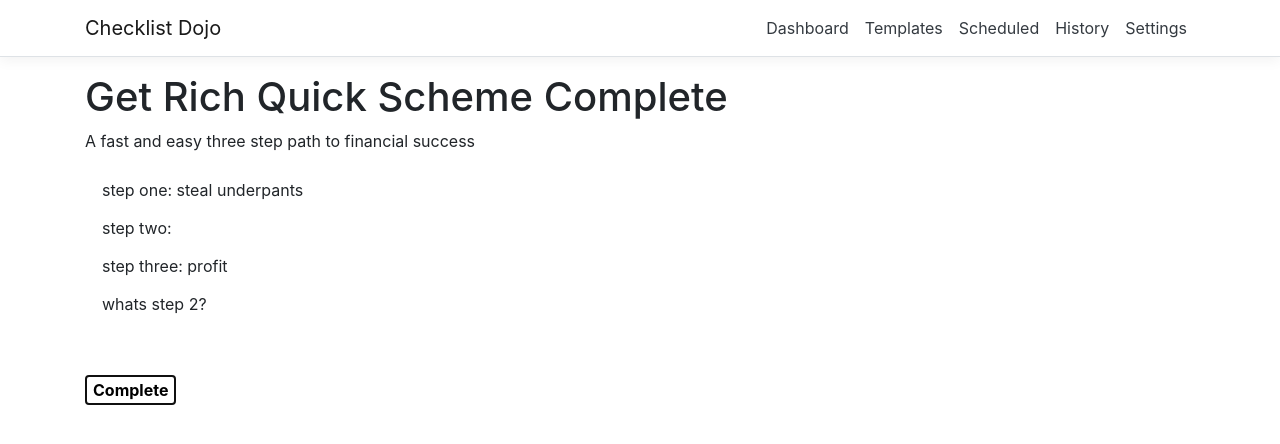
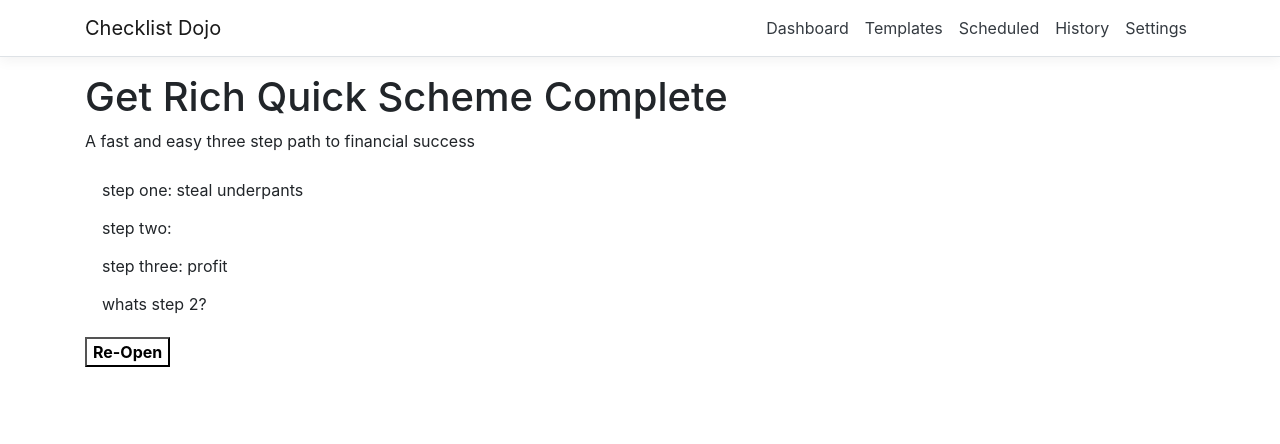
Before and after one commit to mwi-dtroyer/checklistdojo, a React (Create React App) app in the folder src/ChecklistDojo/ClientApp/: page /Checklist/some-significant-guid in a window 1280 px wide. Both pictures are taken after a click on the button "Complete". Shown: the top 444 px of the page. Built offline with nearby package versions, Linux system fonts and the light colour scheme; a web font is replaced by a local one.

Commit message:
GH-4 cant check, delete or add on a completed list. can re-open completed list

```diff
--- a/src/ChecklistDojo/ClientApp/src/components/ChecklistInstance.css
+++ b/src/ChecklistDojo/ClientApp/src/components/ChecklistInstance.css
@@ -7,6 +7,7 @@ button.careful {
   background-color: white;
   border-color: black;
   font-weight: bold;
+  outline: 0;
 }
 
 button.buttonsWithIcons {
--- a/src/ChecklistDojo/ClientApp/src/components/ChecklistInstance.js
+++ b/src/ChecklistDojo/ClientApp/src/components/ChecklistInstance.js
@@ -1,6 +1,7 @@
 import React, { Component } from "react";
 import ChecklistItem from "./ChecklistItem";
 import ChecklistCompletion from "./ChecklistCompletion";
+import CompleteAllButton from "./CompleteAllButton";
 import "./ChecklistInstance.css";
 import "./FontAwesome.css";
 
@@ -71,6 +72,12 @@ export default class ChecklistInstance extends Component {
     });
   };
 
+  handleListItemReOpen = () => {
+    this.setState({
+      finished: false
+    });
+  };
+
   handleListItemCancle = () => {
     this.setState({
       addItem: false
@@ -129,6 +136,7 @@ export default class ChecklistInstance extends Component {
               key={i.key}
               onCheck={this.handleListItemCheck}
               deleteItem={this.handleListItemDelete}
+              finished={finished}
             />
           ))}
           {addItem ? (
@@ -165,6 +173,15 @@ export default class ChecklistInstance extends Component {
             </div>
           ) : (
             <div>
+              {finished ? (
+                <CompleteAllButton
+                  finished={finished}
+                  handleListItemCompleteAll={this.handleListItemCompleteAll}
+                  handleListItemReOpen={this.handleListItemReOpen}
+                />
+              ) : (
+                <div>
+                  {" "}
                   <button
                     className="buttonsWithIcons"
                     onClick={this.handleListItemAdd}
@@ -175,14 +192,13 @@ export default class ChecklistInstance extends Component {
                     />
                   </button>
                   <br />
-              {items.length > 0 ? (
-                <button
-                  className="careful"
-                  onClick={this.handleListItemCompleteAll}
-                >
-                  Complete
-                </button>
-              ) : null}
+                  <CompleteAllButton
+                    finished={finished}
+                    handleListItemCompleteAll={this.handleListItemCompleteAll}
+                    handleListItemReOpen={this.handleListItemReOpen}
+                  />
+                </div>
+              )}
             </div>
           )}
         </div>
--- a/src/ChecklistDojo/ClientApp/src/components/ChecklistItem.js
+++ b/src/ChecklistDojo/ClientApp/src/components/ChecklistItem.js
@@ -1,6 +1,6 @@
 import React from "react";
 
-export default ({ id, checked, onCheck, text, deleteItem }) => (
+export default ({ id, checked, onCheck, text, deleteItem, finished }) => (
   <li>
     <i
       className={
@@ -9,10 +9,14 @@ export default ({ id, checked, onCheck, text, deleteItem }) => (
           : "fa fa-square-o clickableIcons"
       }
       id={id}
-      onClick={onCheck}
+      onClick={finished ? null : onCheck}
     />{" "}
     {text} {"   "}
-    <button className="buttonsWithIcons" name={id} onClick={deleteItem}>
+    <button
+      className="buttonsWithIcons"
+      name={id}
+      onClick={finished ? null : deleteItem}
+    >
       <i className="fa fa-trash-o clickableIcons" aria-hidden="true" />
     </button>
   </li>
--- /dev/null
+++ b/src/ChecklistDojo/ClientApp/src/components/CompleteAllButton.js
@@ -0,0 +1,19 @@
+import React from "react";
+
+export default ({
+  finished,
+  handleListItemCompleteAll,
+  handleListItemReOpen
+}) => (
+  <span>
+    {finished ? (
+      <button className="careful" onClick={handleListItemReOpen}>
+        Re-Open
+      </button>
+    ) : (
+      <button className="careful" onClick={handleListItemCompleteAll}>
+        Complete
+      </button>
+    )}
+  </span>
+);
```
Lines whose indentation alone changed are shown as unchanged.
